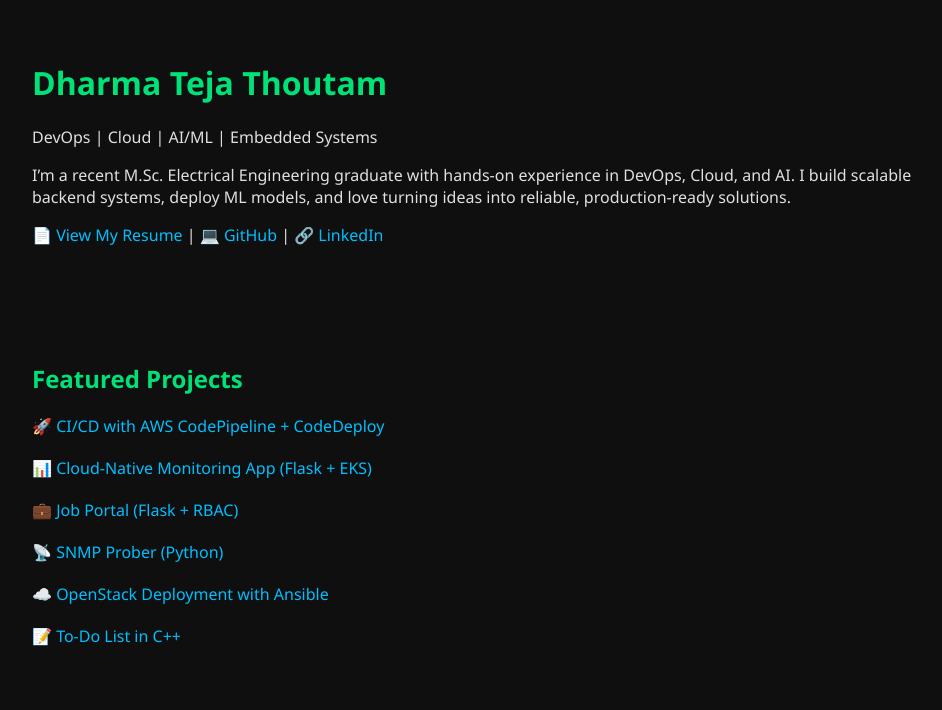
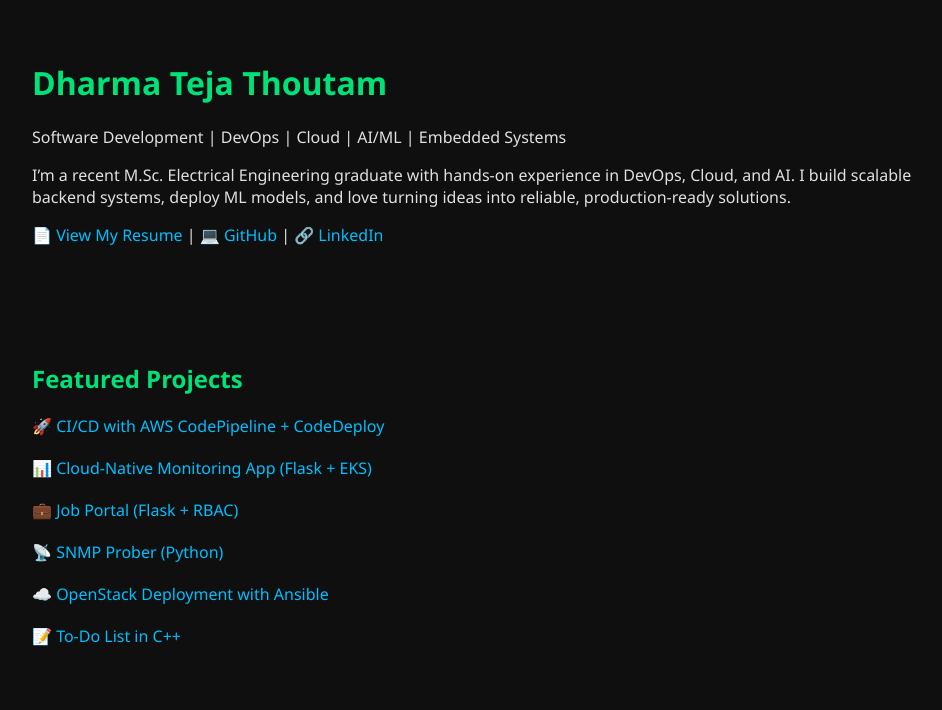
Before and after one commit to Tej128/tej128.github.io, a plain HTML site: page index.html in a window 1280 px wide. Shown: the whole page, without its empty margins (158-1100 px from the left). Drawn offline with Linux system fonts and the light colour scheme.

Commit message:
Update index.html

```diff
--- a/index.html
+++ b/index.html
@@ -35,7 +35,7 @@
 <body>
   <header>
     <h1>Dharma Teja Thoutam</h1>
-    <p>DevOps | Cloud | AI/ML | Embedded Systems</p>
+    <p>Software Development | DevOps | Cloud | AI/ML | Embedded Systems</p>
     <p>I’m a recent M.Sc. Electrical Engineering graduate with hands-on experience in DevOps, Cloud, and AI. I build scalable backend systems, deploy ML models, and love turning ideas into reliable, production-ready solutions.</p>
     <p>
       <a href="Dharma_Teja_Resume.pdf" target="_blank">📄 View My Resume</a> |
```
